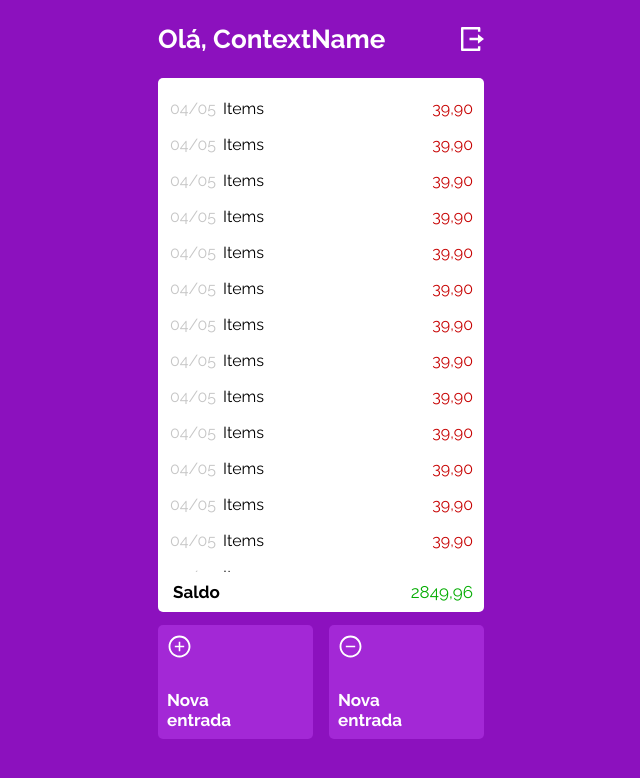
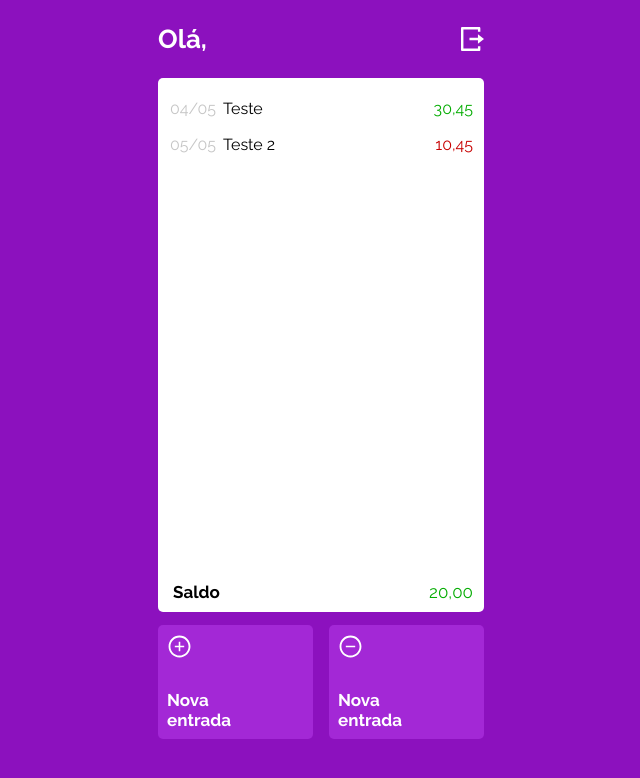
Before and after one commit to AlysonConsuli/my-wallet, a React (Create React App) app: page /homepage in a window 1280 px wide. Shown: the top 778 px of the page, without its empty margins (319-959 px from the left). Built offline with nearby package versions, Linux system fonts and the light colour scheme; a web font is replaced by a local one.

Commit message:
feat: implementaçao completa do React sem o back-end

```diff
--- a/src/components/Home/Item/index.jsx
+++ b/src/components/Home/Item/index.jsx
@@ -1,13 +1,11 @@
+/* eslint-disable react/prop-types */
 import { $Item } from './style';
-import dayjs from 'dayjs';
 
-export const Item = () => {
-	const date = dayjs().format('DD/MM');
-
-	return(
-		<$Item>
-			<span><small>{date}</small>Items</span>
-			<span>39,90</span>
+export const Item = ({ value, type, description, date }) => {
+	return (
+		<$Item type={type}>
+			<span><small>{date}</small>{description}</span>
+			<span>{value.toFixed(2).replace('.', ',')}</span>
 		</$Item>
 	);
 };
--- a/src/components/Home/Item/style.js
+++ b/src/components/Home/Item/style.js
@@ -21,7 +21,7 @@ span:first-child{
 }
 span:nth-child(2){
     font-size: 16px;
-    color: #C70000;
+    color: ${props => props.type === 'entrada' ? '#03AC00' : '#C70000'};
     padding-left: 5px;
 }
 `;
--- a/src/components/Home/index.jsx
+++ b/src/components/Home/index.jsx
@@ -3,7 +3,7 @@ import { $Home, Balance, Wallet } from './style';
 import deslogar from '../../assets/deslogar.svg';
 import circlePositive from '../../assets/circlePositive.svg';
 import circleNegative from '../../assets/circleNegative.svg';
-import { Link } from 'react-router-dom';
+import { Link, useNavigate } from 'react-router-dom';
 import { useContext, useEffect, useState } from 'react';
 import { UserContext } from '../../contexts/UserContext';
 import axios from 'axios';
@@ -12,10 +12,29 @@ import { Item } from './Item';
 export const Home = () => {
 
 	const [items, setItems] = useState([]);
-	useEffect(() => setItems(['item1', 'item2','item1', 'item2','item1', 'item2','item1', 'item2','item1', 'item2','item1', 'item2','item1', 'item2','item1', 'item2','item1', 'item2','item1', 'item2','item1', 'item2','item1', 'item2','item1', 'item2','item1', 'item2','item1', 'item2','item1', 'item2','item1', 'item2','item1', 'item2']), []);
 
+	//exemplo local:
+	useEffect(() => setItems([
+		{
+			value: 30.45,
+			description: 'Teste',
+			type: 'entrada',
+			date: '04/05'
+		},
+		{
+			value: 10.45,
+			description: 'Teste 2',
+			type: 'saída',
+			date: '05/05'
+		}
+	]), []);
+	//fim do exemplo
+
+	let balance = 0;
+
+	const navigate = useNavigate();
 	const URL = 'https://localhost:5000/items';
-	const { user } = useContext(UserContext);
+	const { user, setUser } = useContext(UserContext);
 
 	/*useEffect(() => {
 		const promise = axios.get('https://localhost:5000/items');
@@ -30,11 +49,21 @@ export const Home = () => {
 		});
 	}, []);*/
 
+	function logOut() {
+		setUser({
+			...user,
+			name: '',
+			email: '',
+			password: ''
+		});
+		navigate('/');
+	}
+
 	return (
 		<$Home>
 			<header>
-				<h1>Olá, ContextName</h1>
-				<img src={deslogar} alt='deslogar' />
+				<h1>Olá, {user.name}</h1>
+				<img onClick={logOut} src={deslogar} alt='deslogar' />
 			</header>
 			<main>
 				{items.length === 0 ?
@@ -43,14 +72,23 @@ export const Home = () => {
 					<>
 						<Wallet>
 							{items.map((item, i) => {
+								item.type === 'entrada' ?
+									balance += Number(item.value) :
+									balance -= Number(item.value);
 								return (
-									<Item key={i} />
+									<Item
+										key={i}
+										value={item.value}
+										description={item.description}
+										type={item.type}
+										date={item.date}
+									/>
 								);
 							})}
 						</Wallet>
-						<Balance>
+						<Balance balance={balance}>
 							<span>Saldo</span>
-							<span>2849,96</span>
+							<span>{balance.toFixed(2).replace('.', ',')}</span>
 						</Balance>
 					</>
 				}
--- a/src/components/Home/style.js
+++ b/src/components/Home/style.js
@@ -100,6 +100,6 @@ span:first-child{
 }
 span:nth-child(2){
     font-size: 17px;
-    color: #03AC00;
+    color: ${props => props.balance >= 0 ? '#03AC00' : '#C70000'};
 }
 `;
--- a/src/components/NewItem/index.jsx
+++ b/src/components/NewItem/index.jsx
@@ -3,17 +3,20 @@ import { useState } from 'react';
 import { ThreeDots } from 'react-loader-spinner';
 import { useNavigate, useParams } from 'react-router-dom';
 import { $NewItem } from './style';
+import dayjs from 'dayjs';
 
 export const NewItem = () => {
 
 	const navigate = useNavigate();
 	const { type } = useParams();
 	const URL = 'https://localhost:5000/items';
+	const date = dayjs().format('DD/MM');
 
 	const [newItem, setNewItem] = useState({
 		value: '',
 		description: '',
-		type
+		type,
+		date
 	});
 	const [disable, setDisable] = useState(false);
 
@@ -34,6 +37,10 @@ export const NewItem = () => {
 		});
 	}
 
+	if (type !== 'entrada' && type !== 'saída') {
+		return '';
+	}
+
 	return (
 		<$NewItem>
 			<header>
@@ -41,7 +48,7 @@ export const NewItem = () => {
 			</header>
 			<form onSubmit={SaveItem}>
 				<input
-					type="text"
+					type="number"
 					name="value"
 					id="value"
 					required
@@ -50,6 +57,7 @@ export const NewItem = () => {
 					value={newItem.value}
 					disabled={disable}
 					autoComplete="off"
+					min="0"
 				/>
 				<input
 					type="text"
```
